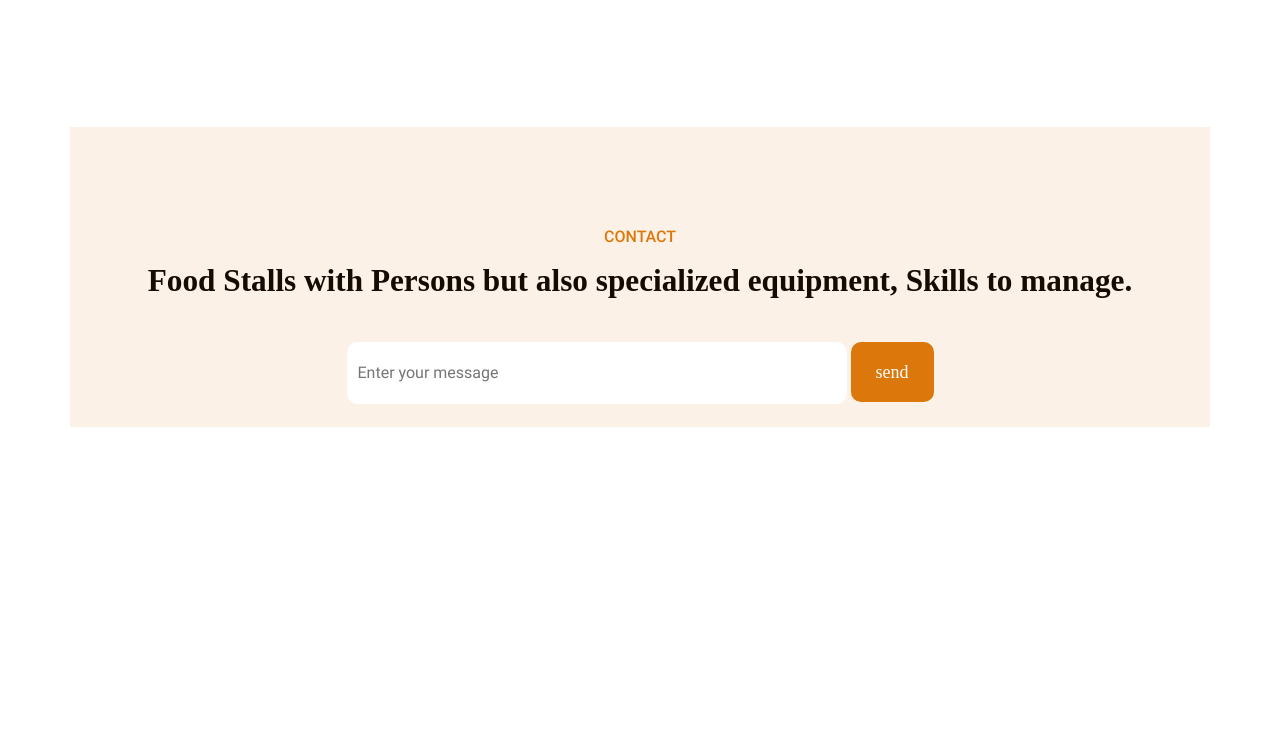
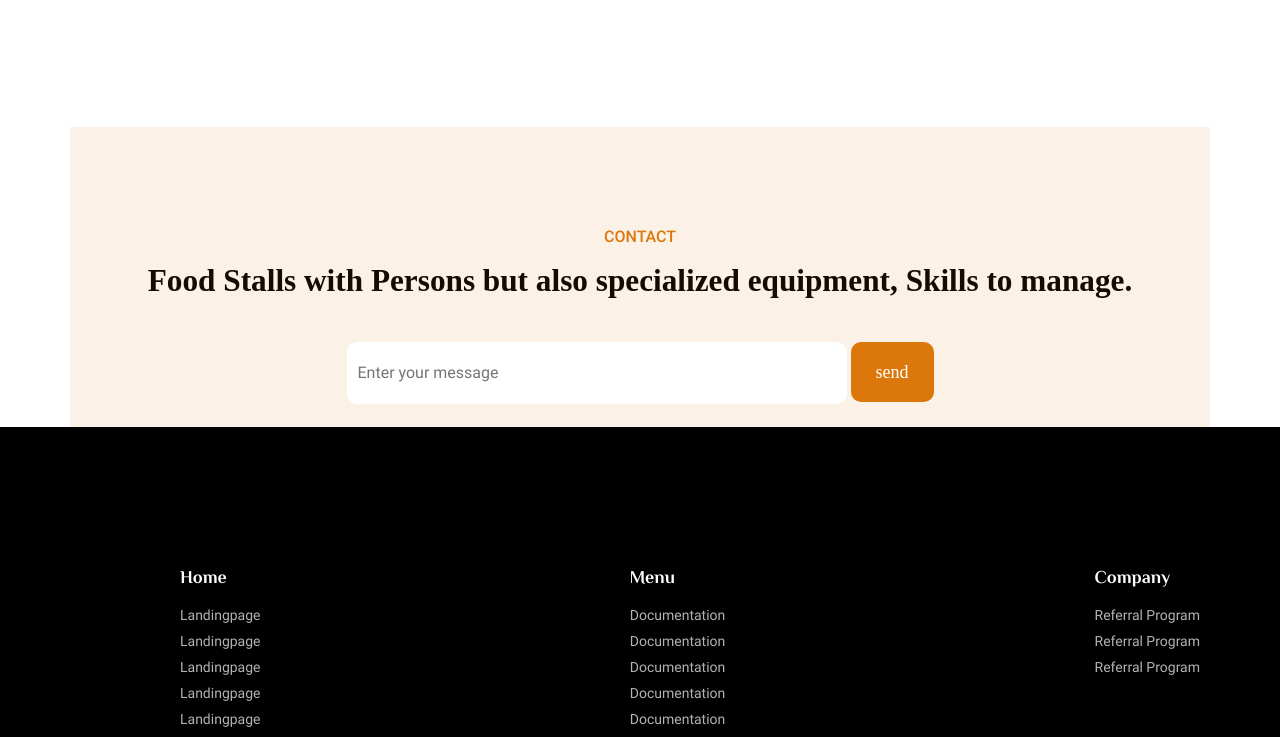
Before and after one commit to abduvohidovnurmuhammad/fasfudsite, a plain HTML site: page index.html in a window 1280 px wide. Shown: the part 2077-2814 px from the top of the page. Before the commit the page ends 2504 px from the top, so only its background shows below. Drawn offline with nearby package versions, Linux system fonts and the light colour scheme.

Commit message:
footer qismini boldik

```diff
--- a/index.html
+++ b/index.html
@@ -202,8 +202,55 @@
     </div>
    </section>
   </main>
-  <footer>
+  <footer class="footersite">
+    <div class="container footer__container">
+      <ul class="footer__list">
+        <li>
+          <a class="footer__link" href="#">Home</a>
+        </li>
+        <li class="footer__item">Landingpage</li>
+        <li class="footer__item">Landingpage</li>
+        <li class="footer__item">Landingpage</li>
+        <li class="footer__item">Landingpage</li>
+        <li class="footer__item">Landingpage</li>
 
+      </ul>
+        <ul class="footer__list">
+          <li>
+            <a class="footer__link" href="#">Menu</a>
+
+          </li>
+          <li class="footer__item">
+            Documentation
+          </li>
+          <li class="footer__item">
+            Documentation
+          </li>
+          <li class="footer__item">
+            Documentation
+          </li>
+          <li class="footer__item">
+            Documentation
+          </li>
+          <li class="footer__item">
+            Documentation
+          </li>
+        </ul>
+        <ul class="footer__list">
+          <li>
+            <a class="footer__link" href="#">Company</a>
+          </li>
+          <li class="footer__item">
+            Referral Program
+          </li>
+          <li class="footer__item">
+            Referral Program
+          </li>
+          <li class="footer__item">
+            Referral Program
+          </li>
+        </ul>
+    </div>
   </footer>
 </body>
 </html>
--- a/scss/block/_footer.scss
+++ b/scss/block/_footer.scss
@@ -0,0 +1,26 @@
+.footer__container{
+  display: flex;
+  justify-content: space-between;
+  padding-top: 130px;
+  padding-left: 100px;
+}
+.footer__link{
+  color: rgb(255, 255, 255);
+font-family: Philosopher;
+font-size: 18px;
+font-weight: 700;
+line-height: 20px;
+margin: 10px;
+}
+.footersite{
+  background-color: black;
+}
+.footer__item{
+  color: rgb(255, 255, 255);
+font-family: Roboto;
+font-size: 14px;
+font-weight: 400;
+line-height: 16px;
+opacity: 0.7;
+margin: 10px;
+}
```
Also changed, not shown: css/main.css, 1 other file.
